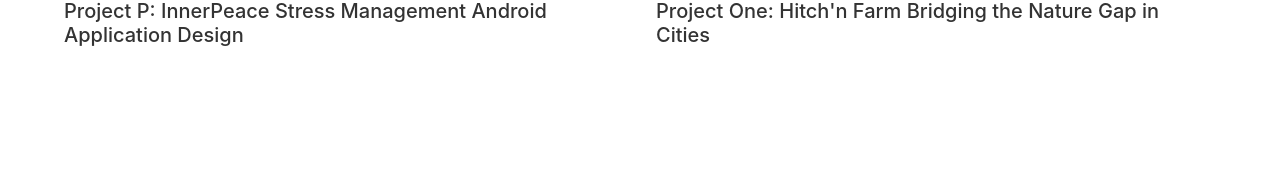
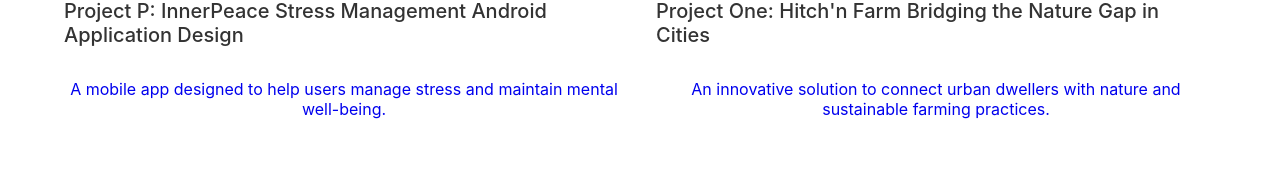
Before and after one commit to rynnxrz/pswebsite, a React (Vite) app: page / in a window 1280 px wide. Shown: the part 874-1043 px from the top of the page. Built offline with nearby package versions, Linux system fonts and the light colour scheme.

Commit message:
Force update test: update ProjectCard to render description

```diff
--- a/src/components/ProjectCard.tsx
+++ b/src/components/ProjectCard.tsx
@@ -1,3 +1,4 @@
+// force update test
 import { motion } from 'framer-motion';
 
 interface ProjectCardProps {
@@ -18,5 +19,7 @@ export const ProjectCard = ({ title, description, image }: ProjectCardProps) =>
       <img src={image} alt={title} />
     </div>
     <h3 className="project-title">{title}</h3>
+    {/* Render the description */}
+    <p className="project-description">{description}</p>
   </motion.div>
 );
```
